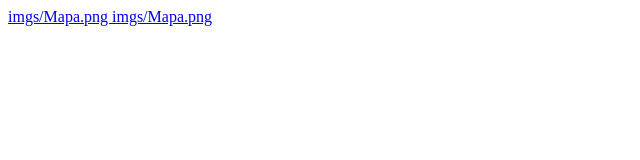
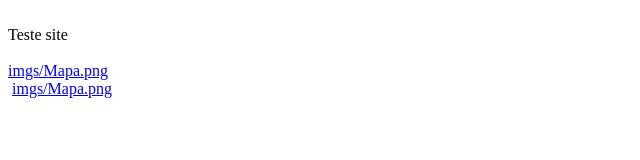
Before and after one commit to eventosmaquine/EventosMaquine.io, a plain HTML site: page index.html in a window 1280 px wide. Shown: the whole page, without its empty margins (0-640 px from the left). Drawn offline with nearby package versions, Linux system fonts and the light colour scheme.

Commit message:
Update index.html

```diff
--- a/index.html
+++ b/index.html
@@ -10,9 +10,13 @@
     <link rel="stylesheet" href="https://cdn.jsdelivr.net/gh/devicons/devicon@v2.14.0/devicon.min.css">
 </head>
 <body>
+    <br>
+    Teste site
 
-
-    <a href="imgs/Mapa.png"> imgs/Mapa.png </a>
-    <a href="https://www.google.com.br/maps/dir/-29.5739602,-50.280776/Birosca+-+Unnamed+Road+Garapia,+Maquin%C3%A9+-+RS,+95530-000/@-29.5778542,-50.2678792,11.58z/data=!4m9!4m8!1m0!1m5!1m1!1s0x9518916de333a0a5:0x671cd2856a16fa97!2m2!1d-50.2497038!2d-29.5165699!3e0"> imgs/Mapa.png </a>
+    <br>
+    <br>
+    <a href="imgs/Mapa.png"> imgs/Mapa.png </a><br>
+    <img = "imgs/Mapa.png">
+    <a href="https://www.google.com.br/maps/dir/-29.5739602,-50.280776/Birosca+-+Unnamed+Road+Garapia,+Maquin%C3%A9+-+RS,+95530-000/@-29.5778542,-50.2678792,11.58z/data=!4m9!4m8!1m0!1m5!1m1!1s0x9518916de333a0a5:0x671cd2856a16fa97!2m2!1d-50.2497038!2d-29.5165699!3e0"> imgs/Mapa.png </a><br>
 </body>
 </html>
```
